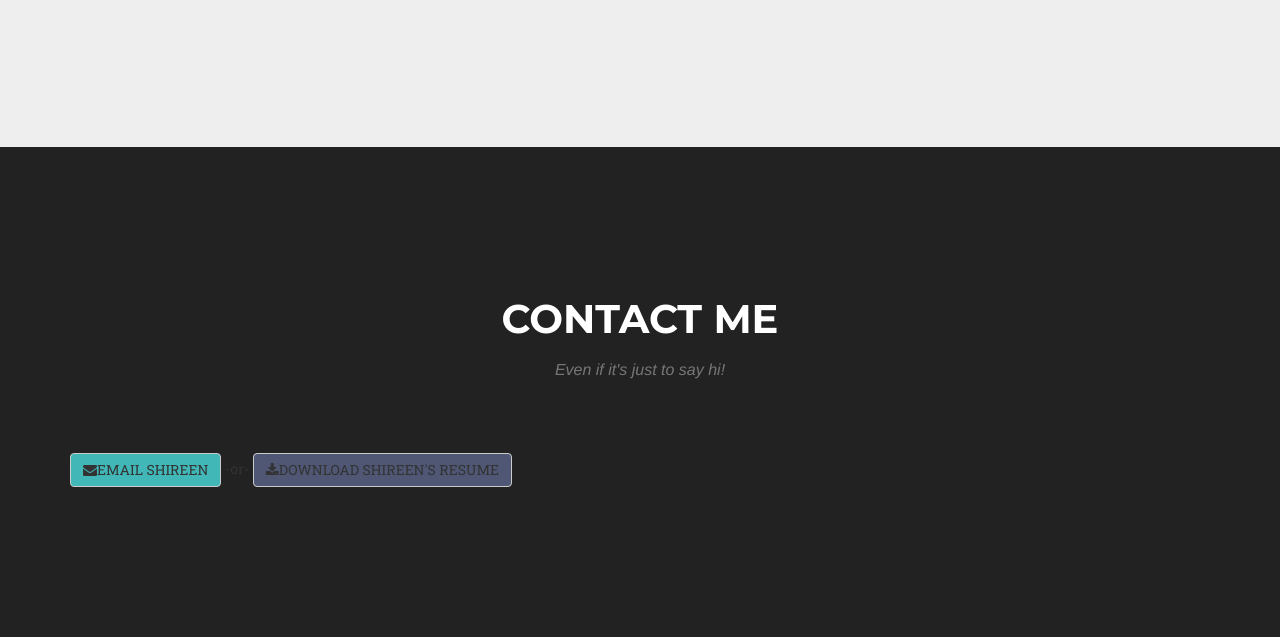
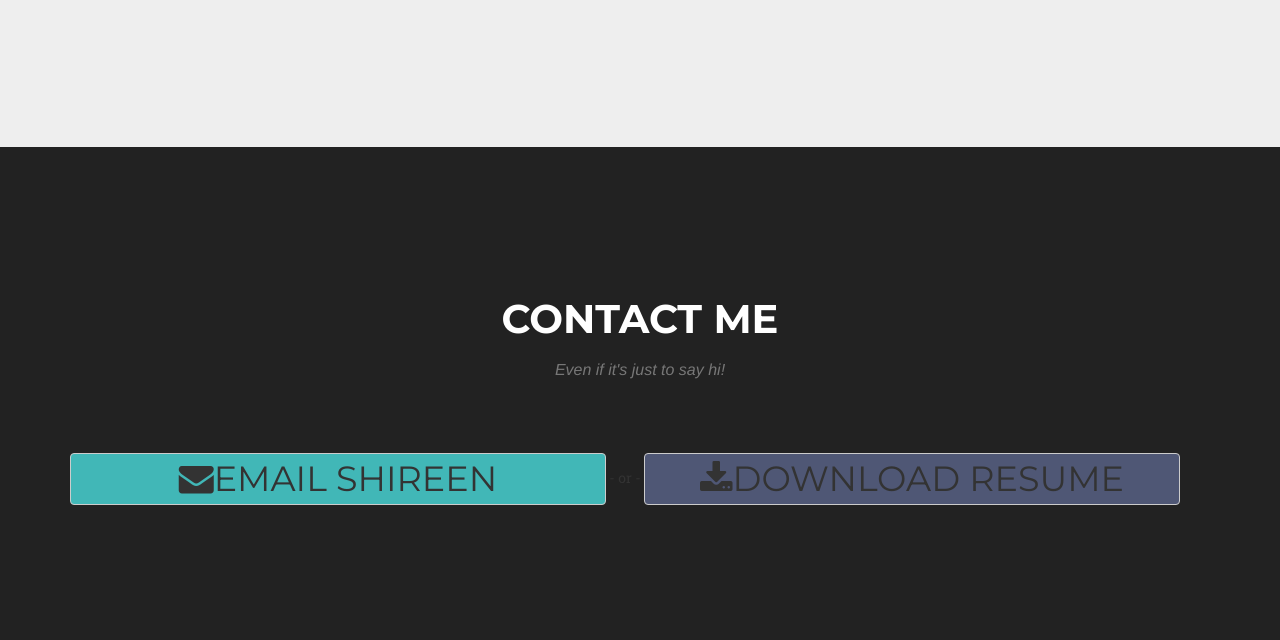
Before and after one commit to shireen-bean/portfolio, a website: page index.html in a window 1280 px wide. Shown: the part 6101-6741 px from the top of the page. Drawn offline with nearby package versions, Linux system fonts and the light colour scheme; a web font is replaced by a local one.

Commit message:
email and download resume buttons added
map picture removed

```diff
--- a/css/agency.css
+++ b/css/agency.css
@@ -5,7 +5,6 @@
  */
 body {
   overflow-x: hidden;
-  font-family: "Roboto Slab", "Helvetica Neue", Helvetica, Arial, sans-serif;
 }
 .text-muted {
   color: #777777;
@@ -759,7 +758,27 @@ body {
   color: white;
 }
 
-.contact-buttons{
+.contact-info{
   margin-left: auto;
   margin-right: auto;
 }
+
+.contact-button{
+  width: 47%;
+  padding: 0px;
+  vertical-align: middle;
+  font-size: 2.5em;
+  font-family: "Montserrat", "Helvetica Neue", Helvetica, Arial, sans-serif;
+}
+
+/*.contact-buttons .email {
+  width: 45%;
+  height: 3em;
+  vertical-align: middle;
+}
+
+.contact-buttons .resume {
+  width: 45%;
+  height: 3em;
+  vertical-align: middle;
+}*/
--- a/index.html
+++ b/index.html
@@ -592,12 +592,12 @@
                     </form>
                 </div> -->
             <!-- </div> -->
-            <div class="contact-buttons">
-                <a href="mailto:shkherad@bu.edu" class="btn btn-default red-style" style="background-color: #41b7b7;">
+            <div class="contact-info">
+                <a href="mailto:shkherad@bu.edu" class="btn btn-default red-style contact-button" style="background-color: #41b7b7;">
 						    <i class="fa fa-envelope"></i>EMAIL SHIREEN</a>
-              <span>-or-</span>
-              <a href="/img/resume/shireen_resume.pdf" target='_blank' style="background-color:#4F5775" class="btn btn-default" download="Shireen Kheradpey">
-						  <i class="fa fa-download"></i>DOWNLOAD SHIREEN'S RESUME</a>
+              <span>- or -</span>
+              <a href="/img/resume/shireen_resume.pdf" target='_blank' style="background-color:#4F5775" class="btn btn-default contact-button" download="Shireen Kheradpey">
+						  <i class="fa fa-download"></i>DOWNLOAD RESUME</a>
           </div>
         </div>
     </section>
```
